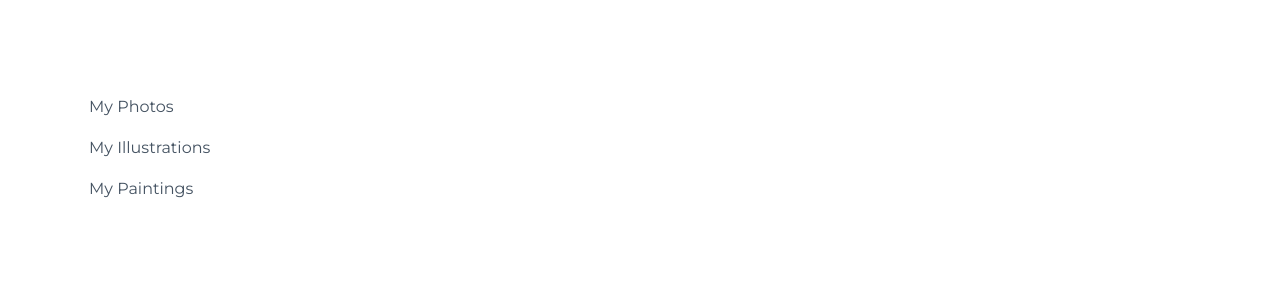
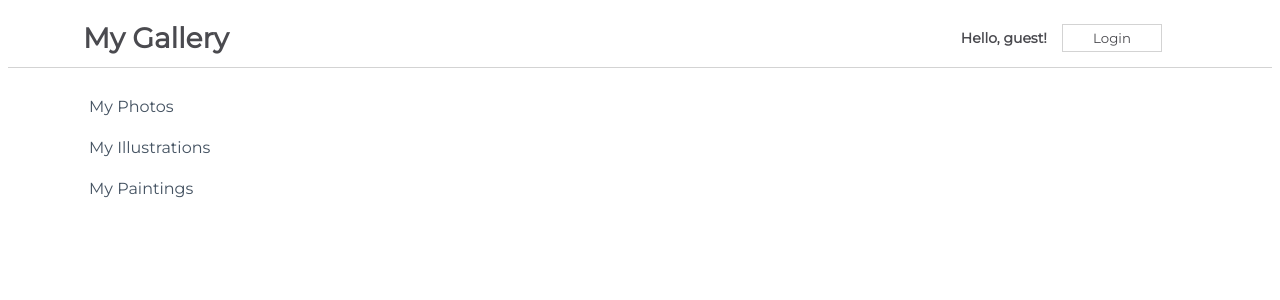
Before and after one commit to khubabshams/react-challenge-1, a React (Create React App) app in the folder my-app/: page / in a window 1280 px wide. Shown: the top 300 px of the page. Built offline with nearby package versions, Linux system fonts and the light colour scheme.

Commit message:
Add navbar simple

```diff
--- a/my-app/src/App.js
+++ b/my-app/src/App.js
@@ -1,10 +1,12 @@
 import css from './App.module.css';
 import Sidebar from './components/Sidebar';
+import NavbarSimple from './components/NavBarSimple';
 
 function App() {
   return (
     <div className={css.App}>
       {<Sidebar/>}
+      <NavbarSimple/>
     </div>
   );
 }
--- /dev/null
+++ b/my-app/src/components/NavBarSimple.js
@@ -0,0 +1,34 @@
+import React from "react";
+import css from "./css/NavBarSimple.module.css"
+
+class NavbarSimple extends React.Component {
+
+    constructor() {
+        super()
+        this.state = {
+            btnText: "Login",
+            message: "Hello, guest!"
+        }
+    }
+
+    handleClick() {
+        this.setState((prevState, prevProps) => {
+            return {
+                btnText: prevState.btnText === "Login" ? "Logout" : "Login",
+                message: prevState.message === "Hello, guest!" ? "Welcome back, user!" : "Hello, guest!",
+            }
+        })
+    }
+
+    render() {
+        return <div className={css.NavBar}>
+            <h1>My Gallery</h1>
+            <div>
+                <span>{this.state.message}</span>
+                <button onClick={() => this.handleClick()}>{this.state.btnText}</button>
+            </div>
+        </div>
+    }
+}
+
+export default NavbarSimple
```
